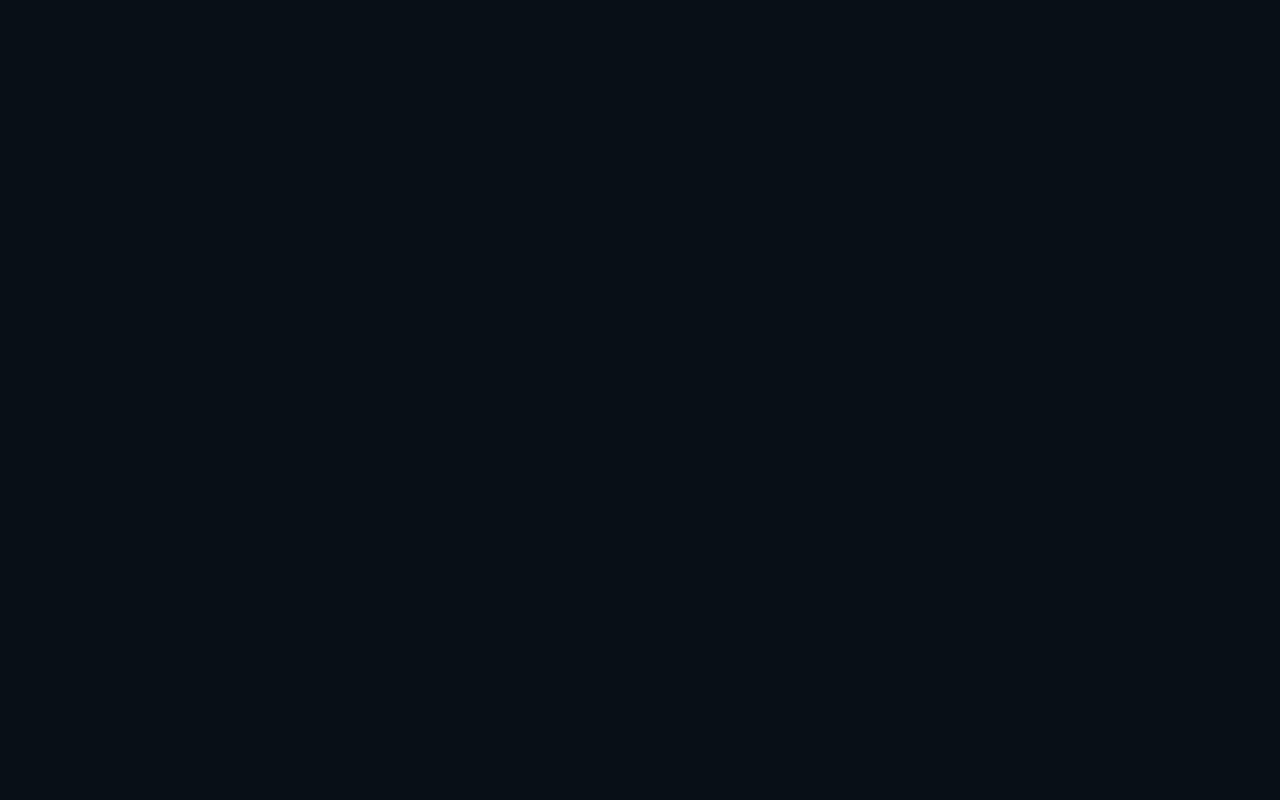
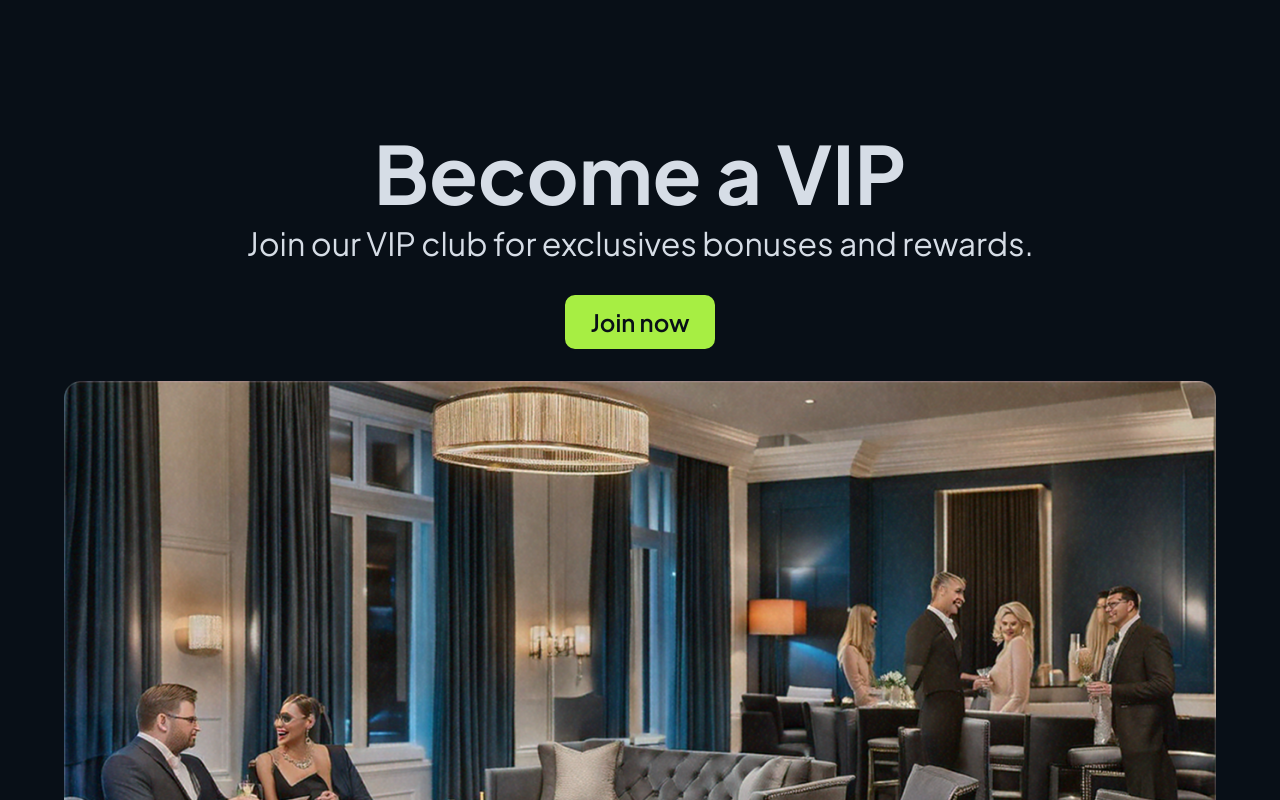
Before and after one commit to TaRRoSerZ/SpringLuckFront, a React (Vite) app: page / in a window 1280 px wide. Shown: the part 1200-2000 px from the top of the page. Before the commit the page ends 1226 px from the top, so only its background shows below. Built offline with nearby package versions, Linux system fonts and the light colour scheme.

Commit message:
feat : add the Vip Hero Section and his style

```diff
--- a/src/App.tsx
+++ b/src/App.tsx
@@ -2,6 +2,7 @@ import "./App.css";
 import HeroSection from "./components/HeroSection";
 import Navbar from "./components/Navbar";
 import { BrowserRouter, Routes, Route } from "react-router-dom";
+import VipHeroSection from "./components/VipHeroSection";
 
 function App() {
 	return (
@@ -13,6 +14,7 @@ function App() {
 						<>
 							<Navbar />
 							<HeroSection />
+							<VipHeroSection />
 						</>
 					}
 				/>
--- /dev/null
+++ b/src/components/VipHeroSection.tsx
@@ -0,0 +1,25 @@
+import { Link } from "react-router-dom";
+import "../styles/VipHeroSection.css";
+
+export default function VipHeroSection() {
+	return (
+		<>
+			<section className="vip-hero-section">
+				<div className="titles">
+					<h2 className="vip-h2">Become a VIP</h2>
+					<p className="subtitle">
+						Join our VIP club for exclusives bonuses and rewards.
+					</p>
+				</div>
+				<Link className="vip-button" to="/vip">
+					Join now
+				</Link>
+				<img
+					className="img-vip-hero"
+					src="/images/vip-img.png"
+					alt="image-vip"
+				/>
+			</section>
+		</>
+	);
+}
--- /dev/null
+++ b/src/styles/VipHeroSection.css
@@ -0,0 +1,46 @@
+section.vip-hero-section {
+    display: flex;
+    flex-direction: column;
+    justify-content: center;
+    align-items: center;
+    gap: 30px;
+    border-bottom: solid 1px hsl(from var(--text-color) h s calc(l / 4));
+    padding: 48px 0;
+    margin: 48px 0;
+}
+
+div.titles {
+    display: flex;
+    flex-direction: column;
+    align-items: center;
+    justify-content: center;
+}
+
+h2.vip-h2 {
+    font-size: 5rem;
+}
+
+p.subtitle {
+    font-size: 2rem;
+}
+
+.vip-button {
+    background-color: var(--details-color);
+    color: var(--secondary-color);
+    padding: 12px 25px;
+    border-radius: 12px;
+    border: solid 2px var(--secondary-color);
+    transition: all ease-in-out 200ms;
+    font-size: 1.5rem;
+    font-weight: 600;
+}
+
+.vip-button:hover {
+    border: solid 2px var(--details-color);
+    color: var(--details-color);
+    background-color: var(--secondary-color);
+}
+
+img.img-vip-hero {
+    width: 90%;
+}
```
